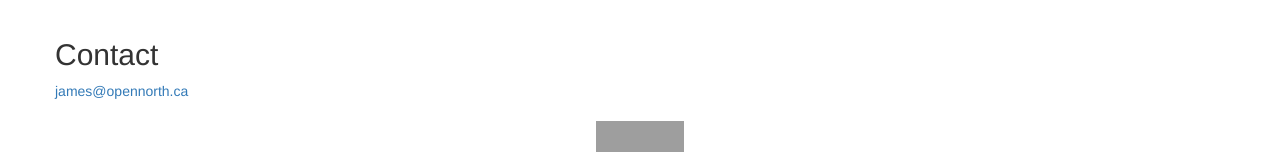
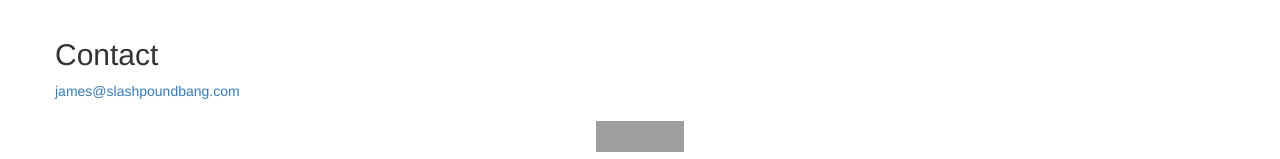
Before and after one commit to popolo-project/popolo-spec, a Jekyll site: the page built from index.md, in a window 1280 px wide. Shown: the part 1380-1539 px from the top of the page. Built offline with Jekyll 4.4.1, drawn with Linux system fonts in a browser that asks for light colours; nearby versions of some CDN libraries; Markdown is read by kramdown in place of the engine named in the settings; grey boxes are pictures that could not be loaded.

Commit message:
change email address

```diff
--- a/index.md
+++ b/index.md
@@ -129,6 +129,6 @@
   <div class="col-sm-12">
     <h2>Contact</h2>
 
-    <p><a href="mailto:james@opennorth.ca">james@opennorth.ca</a></p>
+    <p><a href="mailto:james@slashpoundbang.com">james@slashpoundbang.com</a></p>
   </div>
 </div>
```
